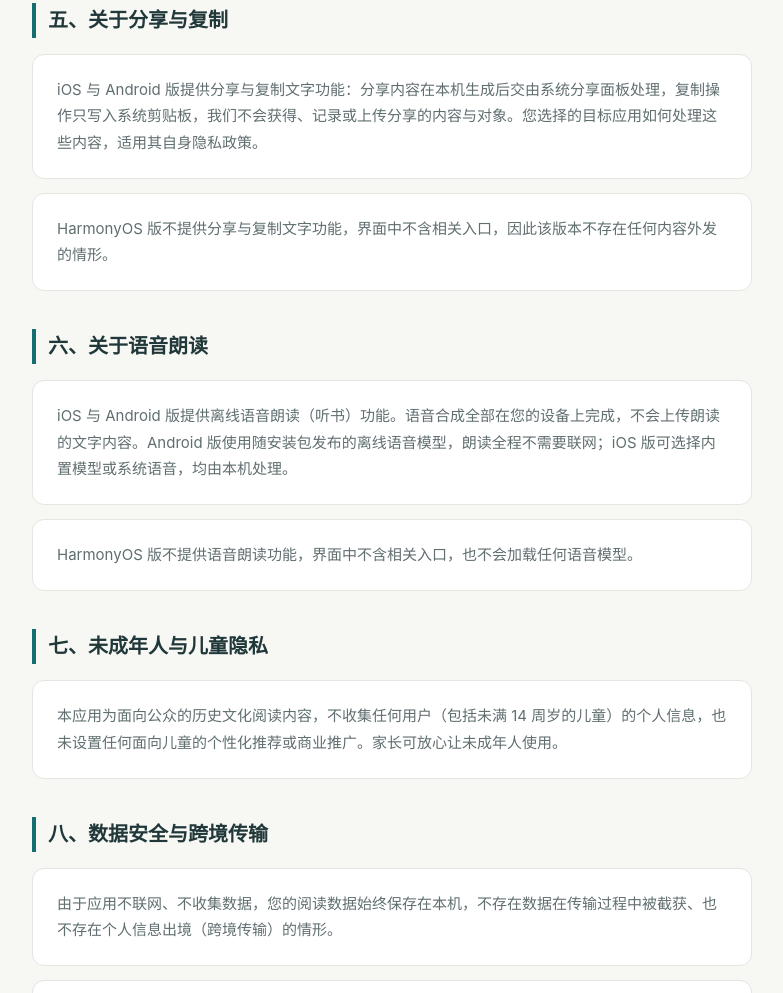
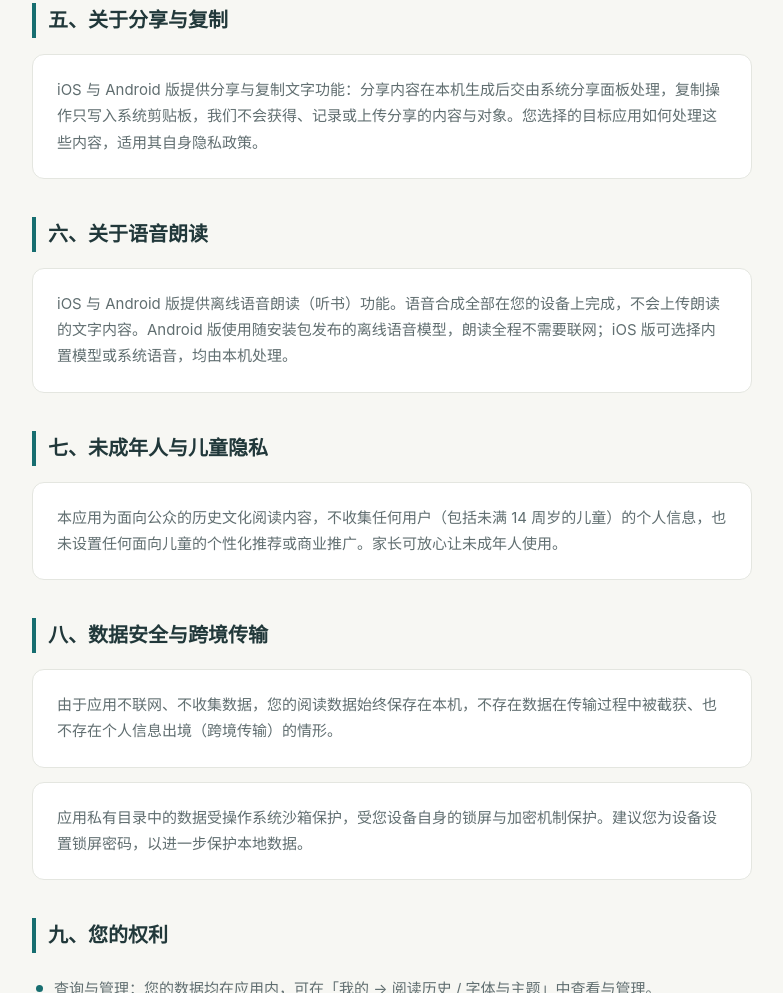
Before and after one commit to alicejiaxin/programe, a plain HTML site: page v-privacy.html in a window 1280 px wide. Shown: the part 2050-3043 px from the top of the page, without its empty margins (248-1031 px from the left). Drawn offline with Linux system fonts and the light colour scheme.

Commit message:
Update v-privacy.html

```diff
--- a/v-privacy.html
+++ b/v-privacy.html
@@ -94,12 +94,10 @@
   <section>
     <h2>五、关于分享与复制</h2>
     <div class="card"><p>iOS 与 Android 版提供分享与复制文字功能：分享内容在本机生成后交由系统分享面板处理，复制操作只写入系统剪贴板，我们不会获得、记录或上传分享的内容与对象。您选择的目标应用如何处理这些内容，适用其自身隐私政策。</p></div>
-    <div class="card"><p>HarmonyOS 版不提供分享与复制文字功能，界面中不含相关入口，因此该版本不存在任何内容外发的情形。</p></div>
   </section>
   <section>
     <h2>六、关于语音朗读</h2>
     <div class="card"><p>iOS 与 Android 版提供离线语音朗读（听书）功能。语音合成全部在您的设备上完成，不会上传朗读的文字内容。Android 版使用随安装包发布的离线语音模型，朗读全程不需要联网；iOS 版可选择内置模型或系统语音，均由本机处理。</p></div>
-    <div class="card"><p>HarmonyOS 版不提供语音朗读功能，界面中不含相关入口，也不会加载任何语音模型。</p></div>
   </section>
   <section>
     <h2>七、未成年人与儿童隐私</h2>
```
